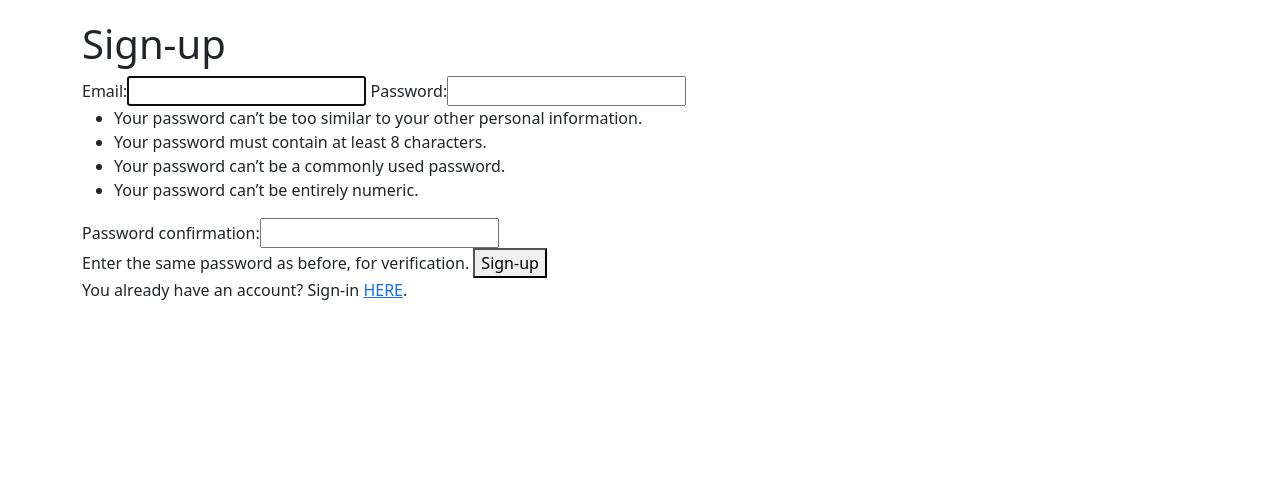
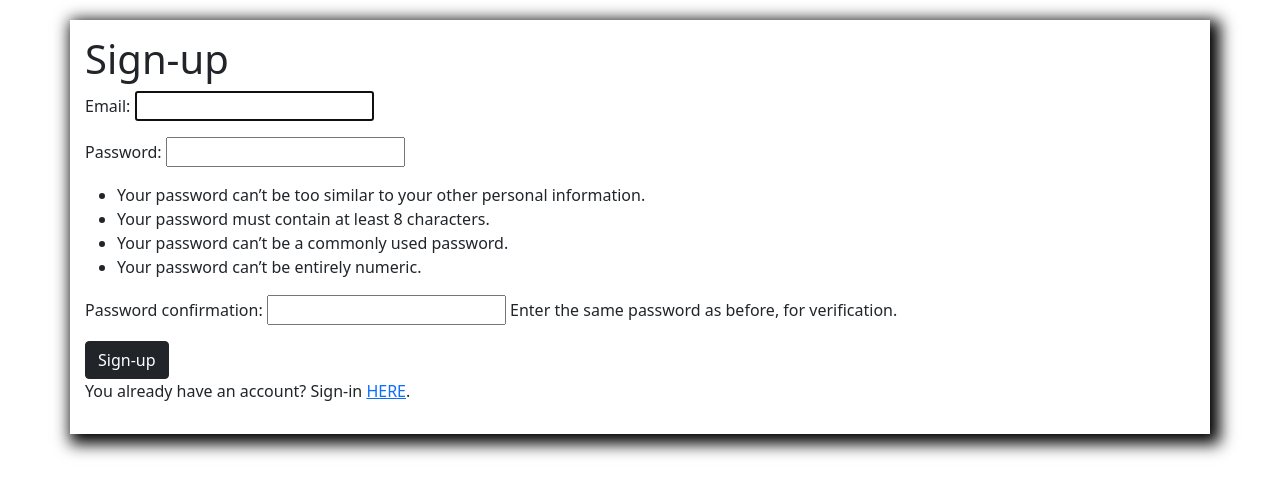
Before and after one commit to lozanov95/job_posting, a Django app: page /auth/sign-up/ in a window 1280 px wide. Shown: the part 56-552 px from the top of the page. Run offline with Django 3.2, Linux system fonts and the light colour scheme.

Commit message:
styling updates

```diff
--- a/static/css/style.css
+++ b/static/css/style.css
@@ -21,3 +21,8 @@ nav {
     font-size: 25px;
     font-weight: 700;
 }
+
+.box-grid {
+    box-shadow: 5px 5px 15px 5px #000000;
+    padding: 15px;
+}
--- a/templates/auth/sign-in.html
+++ b/templates/auth/sign-in.html
@@ -4,8 +4,8 @@
     <h1>Sign-in</h1>
     <form action="{% url 'sign in' %}" method="post">
         {% csrf_token %}
-        {{ form }}
-        <button>Sign-in</button>
+        {{ form.as_p }}
+        <button class="btn btn-dark">Sign-in</button>
     </form>
 
     <p>You don't have an account? Sign-up <a href="{% url 'sign up' %}">HERE</a>.</p>
--- a/templates/auth/sign-up.html
+++ b/templates/auth/sign-up.html
@@ -4,8 +4,8 @@
     <h1>Sign-up</h1>
     <form action="{% url 'sign up' %}" method="post">
         {% csrf_token %}
-        {{ form }}
-        <button>Sign-up</button>
+        {{ form.as_p }}
+        <button class="btn btn-dark">Sign-up</button>
     </form>
     <p>You already have an account? Sign-in <a href="{% url 'sign in' %}">HERE</a>.</p>
 {% endblock %}
--- a/templates/shared/base.html
+++ b/templates/shared/base.html
@@ -15,7 +15,7 @@
 
 {% include 'shared/nav.html' %}
 
-<div class="container">
+<div class="container box-grid">
     {% block content %}
     {% endblock %}
 </div>
```
